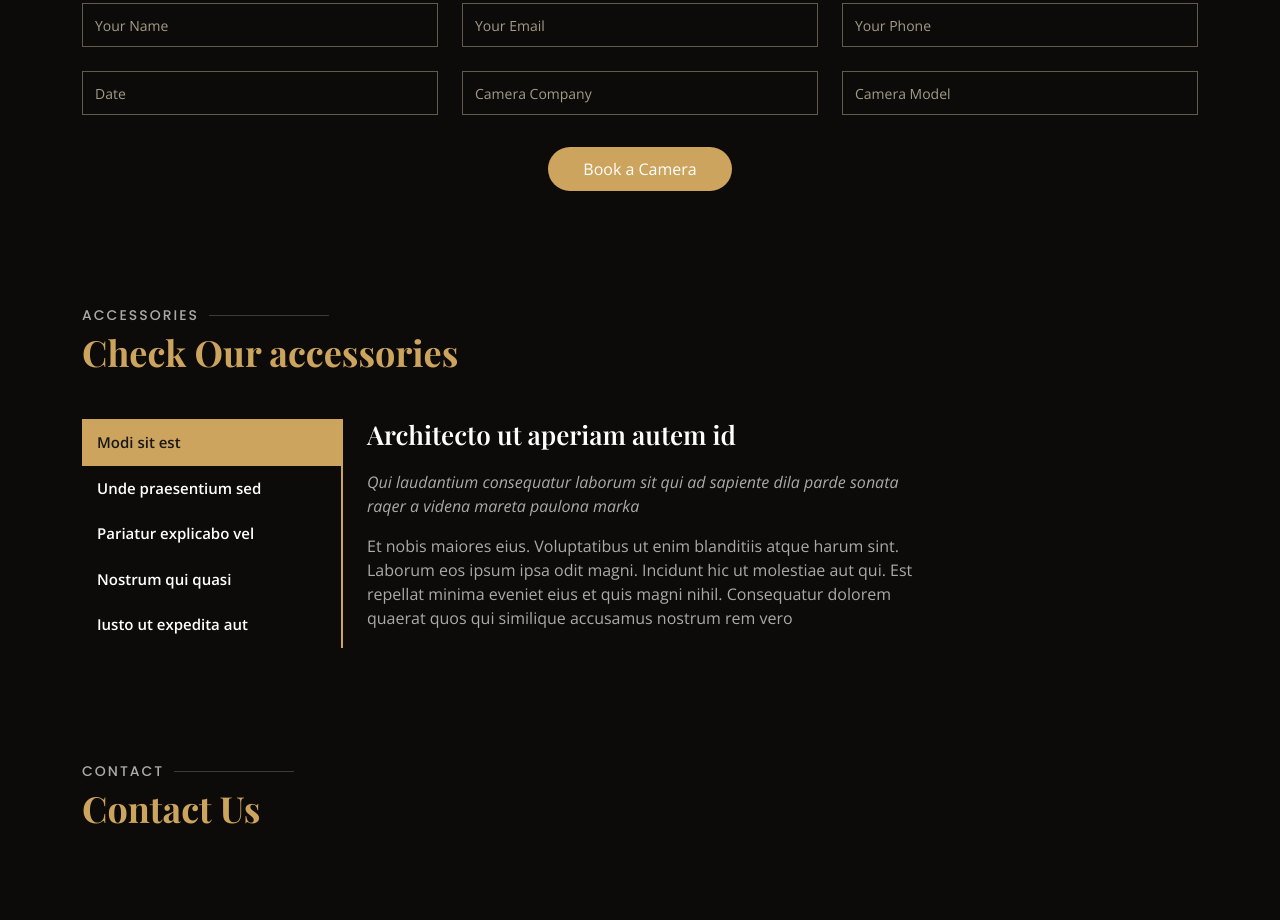
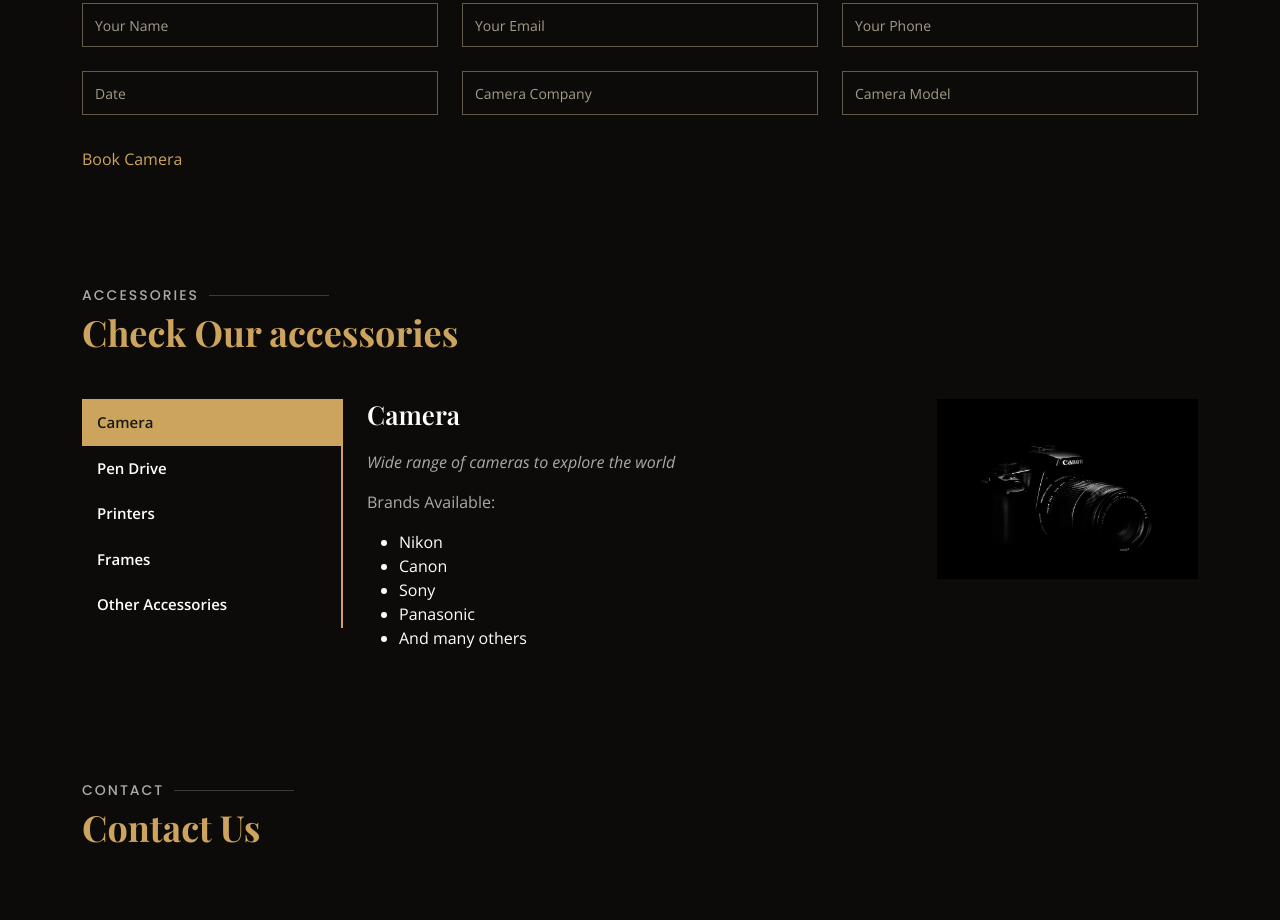
Before and after one commit to KowshikHarish/Bharani-Photo-Centre, a plain HTML site: page index.html in a window 1280 px wide. Shown: the part 3869-4789 px from the top of the page. Drawn offline with nearby package versions, Linux system fonts and the light colour scheme; a web font is replaced by a local one.

Commit message:
accessories

```diff
--- a/index.html
+++ b/index.html
@@ -111,11 +111,11 @@
               for example, home theaters, versatile figuring, home office gear and that’s just the beginning. Serving clients for over 22 years,
               Bharani Photo Centre has developed from its store to incorporate the main online goal for photography, imaging and customer
               hardware. Bharani Photo Centre‘s immense item contributions envelop home diversion, versatile processing, and expert video and
-              sound, while its administrations incorporate an in-house photograph lab.Bharani Photo Centre is recorded as one of the best five gadgets retailers in South.
+              sound, while its administrations incorporate an in-house photograph lab.Bharani Photo Centre is recorded as one of the best five
+              gadgets retailers in South.
             </p>
           </div>
         </div>
-
       </div>
     </section>
     <!-- End About Section -->
@@ -130,7 +130,6 @@
         </div>
 
         <div class="row">
-
           <div class="col-lg-4">
             <div class="box" data-aos="zoom-in" data-aos-delay="100">
               <span id="no-1"></span>
@@ -408,7 +407,7 @@
             </div>
           </div>
           <br>
-          <div class="text-center"><button type="submit"  formaction="../Payment/payment.html">Book a Camera</button></div>
+          <div class="text-center"><a href="../Payment/payment.html" class="book-a-camera-btn scrollto d-none d-lg-flex">Book Camera</a></div>
         </form>
 
       </div>
@@ -428,19 +427,19 @@
           <div class="col-lg-3">
             <ul class="nav nav-tabs flex-column">
               <li class="nav-item">
-                <a class="nav-link active show" data-bs-toggle="tab" href="#tab-1">Modi sit est</a>
+                <a class="nav-link active show" data-bs-toggle="tab" href="#tab-1">Camera</a>
               </li>
               <li class="nav-item">
-                <a class="nav-link" data-bs-toggle="tab" href="#tab-2">Unde praesentium sed</a>
+                <a class="nav-link" data-bs-toggle="tab" href="#tab-2">Pen Drive</a>
               </li>
               <li class="nav-item">
-                <a class="nav-link" data-bs-toggle="tab" href="#tab-3">Pariatur explicabo vel</a>
+                <a class="nav-link" data-bs-toggle="tab" href="#tab-3">Printers</a>
               </li>
               <li class="nav-item">
-                <a class="nav-link" data-bs-toggle="tab" href="#tab-4">Nostrum qui quasi</a>
+                <a class="nav-link" data-bs-toggle="tab" href="#tab-4">Frames</a>
               </li>
               <li class="nav-item">
-                <a class="nav-link" data-bs-toggle="tab" href="#tab-5">Iusto ut expedita aut</a>
+                <a class="nav-link" data-bs-toggle="tab" href="#tab-5">Other Accessories</a>
               </li>
             </ul>
           </div>
@@ -449,60 +448,89 @@
               <div class="tab-pane active show" id="tab-1">
                 <div class="row">
                   <div class="col-lg-8 details order-2 order-lg-1">
-                    <h3>Architecto ut aperiam autem id</h3>
-                    <p class="fst-italic">Qui laudantium consequatur laborum sit qui ad sapiente dila parde sonata raqer a videna mareta paulona marka</p>
-                    <p>Et nobis maiores eius. Voluptatibus ut enim blanditiis atque harum sint. Laborum eos ipsum ipsa odit magni. Incidunt hic ut molestiae aut qui. Est repellat minima eveniet eius et quis magni nihil. Consequatur dolorem quaerat quos qui similique accusamus nostrum rem vero</p>
+                    <h3>Camera</h3>
+                    <p class="fst-italic">Wide range of cameras to explore the world</p>
+                    <p>Brands Available:<ul>
+                      <li>Nikon</li>
+                      <li>Canon</li>
+                      <li>Sony</li>
+                      <li>Panasonic</li>
+                      <li>And many others</li></p>
                   </div>
                   <div class="col-lg-4 text-center order-1 order-lg-2">
-                    <img src="assets/img/specials-1.png" alt="" class="img-fluid">
+                    <img src="assets/img/accessories/1.jpg" alt="" class="img-fluid">
                   </div>
                 </div>
               </div>
               <div class="tab-pane" id="tab-2">
                 <div class="row">
                   <div class="col-lg-8 details order-2 order-lg-1">
-                    <h3>Et blanditiis nemo veritatis excepturi</h3>
-                    <p class="fst-italic">Qui laudantium consequatur laborum sit qui ad sapiente dila parde sonata raqer a videna mareta paulona marka</p>
-                    <p>Ea ipsum voluptatem consequatur quis est. Illum error ullam omnis quia et reiciendis sunt sunt est. Non aliquid repellendus itaque accusamus eius et velit ipsa voluptates. Optio nesciunt eaque beatae accusamus lerode pakto madirna desera vafle de nideran pal</p>
+                    <h3>Pen Drive</h3>
+                    <p class="fst-italic">Choose from the wide range of 4GB, 8GB, 16GB, 32GB, 64GB, 128 GB pen drives</p>
+                    <p>Brands Available:<ul>
+                      <li>Sandisk</li>
+                      <li>HP</li>
+                      <li>Kingston</li>
+                      <li>Generic</li>
+                      <li>And many others</li>
+                    </ul></p>
                   </div>
                   <div class="col-lg-4 text-center order-1 order-lg-2">
-                    <img src="assets/img/specials-2.png" alt="" class="img-fluid">
+                    <img src="assets/img/accessories/2.jpg" alt="" class="img-fluid">
                   </div>
                 </div>
               </div>
               <div class="tab-pane" id="tab-3">
                 <div class="row">
                   <div class="col-lg-8 details order-2 order-lg-1">
-                    <h3>Impedit facilis occaecati odio neque aperiam sit</h3>
-                    <p class="fst-italic">Eos voluptatibus quo. Odio similique illum id quidem non enim fuga. Qui natus non sunt dicta dolor et. In asperiores velit quaerat perferendis aut</p>
-                    <p>Iure officiis odit rerum. Harum sequi eum illum corrupti culpa veritatis quisquam. Neque necessitatibus illo rerum eum ut. Commodi ipsam minima molestiae sed laboriosam a iste odio. Earum odit nesciunt fugiat sit ullam. Soluta et harum voluptatem optio quae</p>
+                    <h3>Printers</h3>
+                    <p class="fst-italic">In this era of digitalization, the printed papers have still not lost their significance</p>
+                    <p>Brands Available:<ul>
+                      <li>Epson</li>
+                      <li>HP</li>
+                      <li>Canon</li>
+                    </p>
                   </div>
                   <div class="col-lg-4 text-center order-1 order-lg-2">
-                    <img src="assets/img/specials-3.png" alt="" class="img-fluid">
+                    <img src="assets/img/accessories/3.jpg" alt="" class="img-fluid">
                   </div>
                 </div>
               </div>
               <div class="tab-pane" id="tab-4">
                 <div class="row">
                   <div class="col-lg-8 details order-2 order-lg-1">
-                    <h3>Fuga dolores inventore laboriosam ut est accusamus laboriosam dolore</h3>
-                    <p class="fst-italic">Totam aperiam accusamus. Repellat consequuntur iure voluptas iure porro quis delectus</p>
-                    <p>Eaque consequuntur consequuntur libero expedita in voluptas. Nostrum ipsam necessitatibus aliquam fugiat debitis quis velit. Eum ex maxime error in consequatur corporis atque. Eligendi asperiores sed qui veritatis aperiam quia a laborum inventore</p>
+                    <h3>Frames</h3>
+                    <p class="fst-italic">Customize frames of your desired size,shape</p>
+                    <p>
+                      Types Available:<ul>
+                        <li>Gallery Frame</li>
+                        <li>Modern Frame</li>
+                        <li>Floating Frame</li>
+                        <li>Deep-Set Frames</li>
+                        <li>And many others</li>
+                      </ul>
+                      </p>
                   </div>
                   <div class="col-lg-4 text-center order-1 order-lg-2">
-                    <img src="assets/img/specials-4.png" alt="" class="img-fluid">
+                    <img src="assets/img/accessories/4.png" alt="" class="img-fluid">
                   </div>
                 </div>
               </div>
               <div class="tab-pane" id="tab-5">
                 <div class="row">
                   <div class="col-lg-8 details order-2 order-lg-1">
-                    <h3>Est eveniet ipsam sindera pad rone matrelat sando reda</h3>
-                    <p class="fst-italic">Omnis blanditiis saepe eos autem qui sunt debitis porro quia.</p>
-                    <p>Exercitationem nostrum omnis. Ut reiciendis repudiandae minus. Omnis recusandae ut non quam ut quod eius qui. Ipsum quia odit vero atque qui quibusdam amet. Occaecati sed est sint aut vitae molestiae voluptate vel</p>
+                    <h3>Other Accessories</h3>
+                    <p class="fst-italic">Other accessories for photographic and its related purposes</p>
+                    <p>Other Accessories Available:<ul>
+                      <li>Tripod Stand</li>
+                      <li>Memory Cards</li>
+                      <li>Printer Inks</li>
+                      <li>Albums</li>
+                      <li>And many others</li>
+                    </ul></p>
                   </div>
                   <div class="col-lg-4 text-center order-1 order-lg-2">
-                    <img src="assets/img/specials-5.png" alt="" class="img-fluid">
+                    <img src="assets/img/accessories/5.jpg" alt="" class="img-fluid">
                   </div>
                 </div>
               </div>
@@ -689,5 +717,4 @@
   <script src="assets/js/main.js"></script>
 
 </body>
-
 </html>
```
Also changed, not shown: assets/img/accessories/1.jpg (added), assets/img/accessories/2.jpg (added), assets/img/accessories/3.jpg (added), assets/img/accessories/4.png (added), assets/img/accessories/5.jpg (added).
